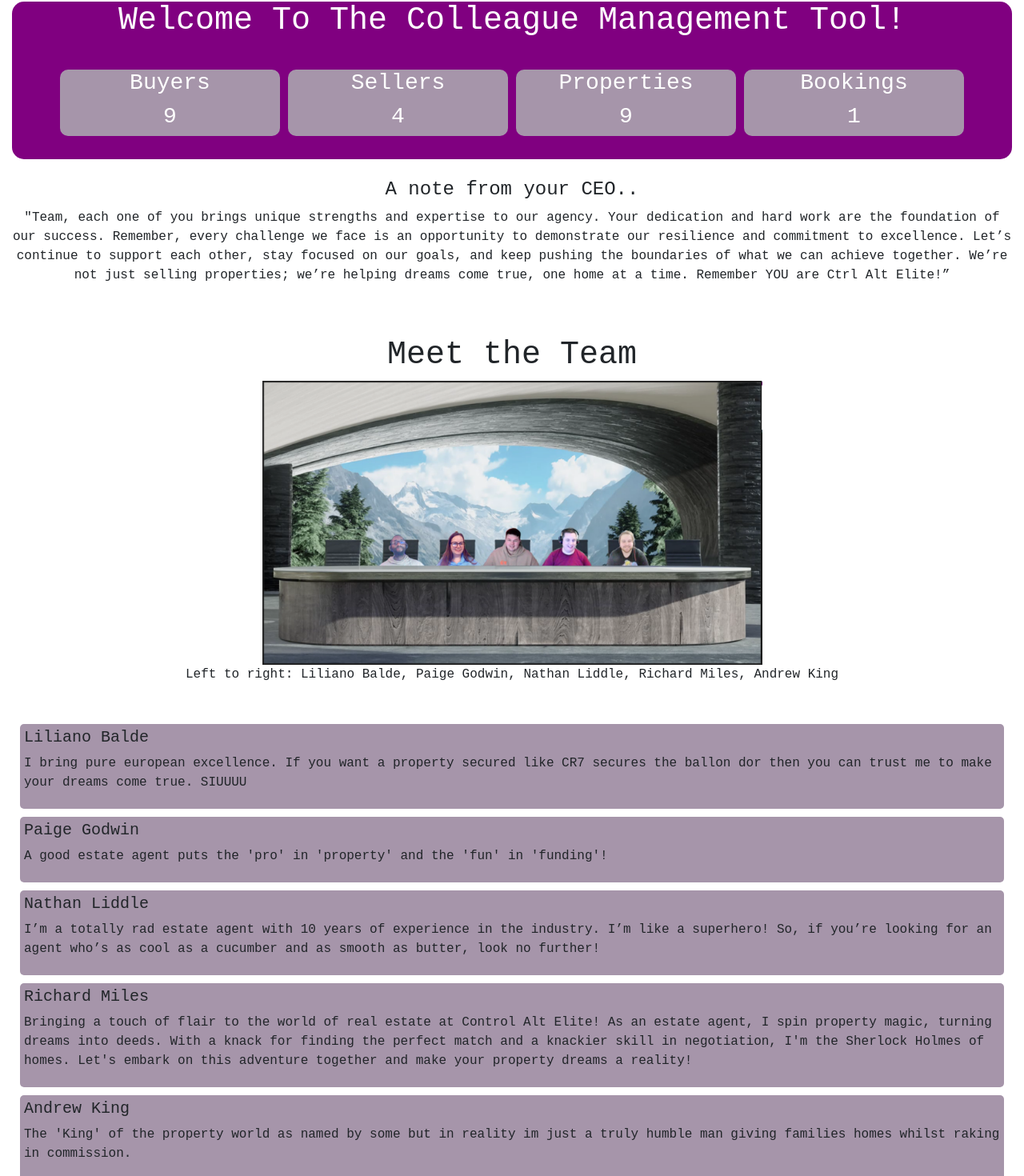
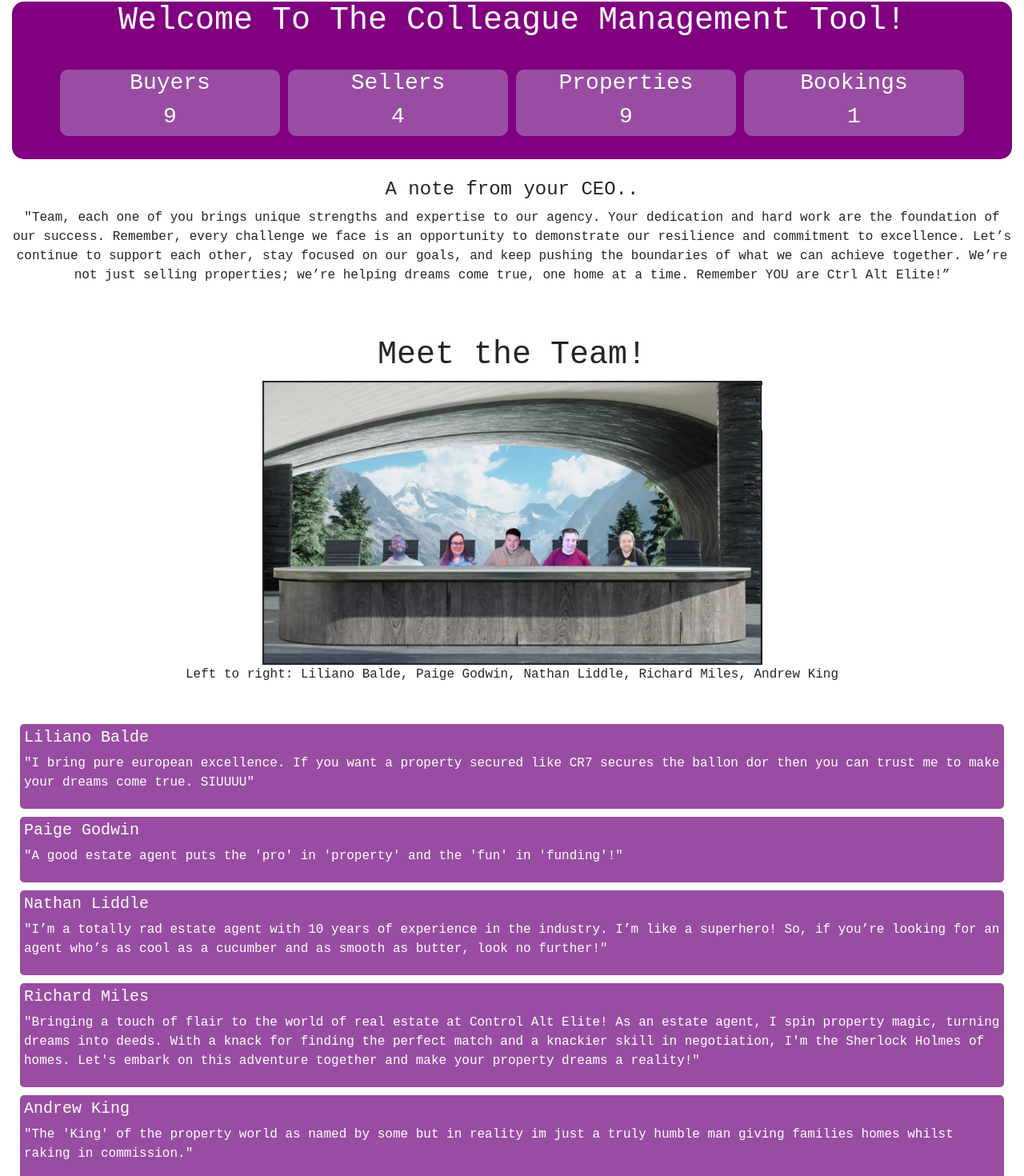
Before and after one commit to AndykingSkywalker/ctrl_alt_elite, a React (Create React App) app: page / in a window 1280 px wide. Shown: the part 88-1558 px from the top of the page at 80% size. Built offline with nearby package versions, Linux system fonts and the light colour scheme; data requests are answered from the project's data file.

Commit message:
styling almost there

```diff
--- a/src/Components/Booking.jsx
+++ b/src/Components/Booking.jsx
@@ -10,7 +10,7 @@ function Booking(props) {
             <td>{props.buyername}</td>
             <td>{props.date}</td>
             <td>{props.time}</td>
-            <td><button className='btn btn-danger ' type="button" onClick={() => {
+            <td><button style={{ color: "white", fontWeight: "bold", backgroundColor: "#984da2" }} type="button" onClick={() => {
                         axios.delete("http://localhost:3030/bookings/" + props.id)
                             .then(res => { props.getBookings() })
 
--- a/src/Components/HomeTotals.jsx
+++ b/src/Components/HomeTotals.jsx
@@ -50,19 +50,19 @@ function HomeTotals() {
     return (
         <div className="container text-center" >
             <div className="row">
-                <div className="col" style={{ backgroundColor: "#a695aa", borderRadius: "10px", margin: "5px" }}>
+                <div className="col" style={{ backgroundColor: "#984da2", borderRadius: "10px", margin: "5px" }}>
                     <h3>Buyers</h3>
                     <h3>{buyers.length}</h3>
                 </div>
-                <div className="col" style={{ backgroundColor: "#a695aa", borderRadius: "10px", margin: "5px" }}>
+                <div className="col" style={{ backgroundColor: "#984da2", borderRadius: "10px", margin: "5px" }}>
                     <h3>Sellers</h3>
                     <h3>{sellers.length}</h3>
                 </div>
-                <div className="col" style={{ backgroundColor: "#a695aa", borderRadius: "10px", margin: "5px" }}>
+                <div className="col" style={{ backgroundColor: "#984da2", borderRadius: "10px", margin: "5px" }}>
                     <h3>Properties</h3>
                     <h3>{properties.length}</h3>
                 </div>
-                <div className="col" style={{ backgroundColor: "#a695aa", borderRadius: "10px", margin: "5px" }}>
+                <div className="col" style={{ backgroundColor: "#984da2", borderRadius: "10px", margin: "5px" }}>
                     <h3>Bookings</h3>
                     <h3>{bookings.length}</h3>
                 </div>
--- a/src/Components/Routing/Bookings.jsx
+++ b/src/Components/Routing/Bookings.jsx
@@ -68,11 +68,11 @@ function Bookings() {
     }
     return(
         <>
+<div style={{ backgroundColor: "purple", borderRadius: "15px", color: "white", paddingBottom: "20px", width: "50%", margin: "auto" }} ></div>
+        <form onSubmit={handleSubmit} style={{marginTop: "50px"}} >
+            <input onChange={(e) => setDate (e.target.value)} value={date} type="date" name="bookings" id="bookings" className="form-control"/>
 
-        <form onSubmit={handleSubmit} style={{marginTop: "50px"}}>
-            <input onChange={(e) => setDate (e.target.value)} value={date} type="date" name="bookings" id="bookings" />
-
-            <select onChange={(e) => setTime (e.target.value)} value={time} name="timeslot" id="timeslot">
+            <select onChange={(e) => setTime (e.target.value)} value={time} name="timeslot" id="timeslot" className="form-control">
                 <option value="8:00 - 9:00">8:00 - 9:00</option>
                 <option value="9:00 - 10:00">9:00 - 10:00</option>
                 <option value="10:00 - 11:00">10:00 - 11:00</option>
@@ -85,13 +85,13 @@ function Bookings() {
             </select>
 
 
-            <BuyerDropDown value={buyername} onChange={(e) => setBuyerName (e.target.value)}/>
+            <BuyerDropDown value={buyername} onChange={(e) => setBuyerName (e.target.value)} className="form-control"/>
             <button type='submit'>Submit</button>
         </form >
+        <div/>
 
-
-        <table className="table table-bordered, " style={{ textAlign: "center", marginSide: "15%" }}>
-                <thead className="table-dark">
+        <table className="table table-bordered" style={{ textAlign: "center", marginSide: "15%" }}>
+                <thead className="table-dark" id="table-color">
                     <tr>
                         <th>Buyer</th>
                         <th>Date</th>
--- a/src/Components/Routing/Home.jsx
+++ b/src/Components/Routing/Home.jsx
@@ -25,7 +25,7 @@ function Home() {
 
                 <br/>
                 <br/>
-                <h1>Meet the Team</h1>
+                <h1>Meet the Team!</h1>
                 <a><img className='img-fluid' src={Team} alt='Team Photo' width="50%" /></a>
                 <br />
 
@@ -34,33 +34,33 @@ function Home() {
             </article>
 
             <br />
-            <section>
-                <div style={{ backgroundColor: "#a695aa", borderRadius: "5px", padding: "5px", margin: "10px"}}>
+            <section style={{color: "white"}} >
+                <div style={{ backgroundColor: "#984da2", borderRadius: "5px", padding: "5px", margin: "10px"}}>
                     <h5>Liliano Balde</h5>
-                    <p>I bring pure european excellence. If you want a property secured like CR7 secures the
-                        ballon dor then you can trust me to make your dreams come true. SIUUUU</p>
+                    <p>"I bring pure european excellence. If you want a property secured like CR7 secures the
+                        ballon dor then you can trust me to make your dreams come true. SIUUUU"</p>
                 </div>
-                <div style={{ backgroundColor: "#a695aa", borderRadius: "5px", padding: "5px", margin: "10px"}}>
+                <div style={{ backgroundColor: "#984da2", borderRadius: "5px", padding: "5px", margin: "10px"}}>
                     <h5>Paige Godwin</h5>
-                    <p>A good estate agent puts the 'pro' in 'property' and the 'fun' in 'funding'!</p>
+                    <p>"A good estate agent puts the 'pro' in 'property' and the 'fun' in 'funding'!"</p>
                 </div>
-                <div style={{ backgroundColor: "#a695aa", borderRadius: "5px", padding: "5px", margin: "10px"}}>
+                <div style={{ backgroundColor: "#984da2", borderRadius: "5px", padding: "5px", margin: "10px"}}>
                     <h5>Nathan Liddle</h5>
-                    <p>I’m a totally rad estate agent with 10 years of experience in
+                    <p>"I’m a totally rad estate agent with 10 years of experience in
                         the industry. I’m like a superhero! So, if you’re looking
-                        for an agent who’s as cool as a cucumber and as smooth as butter, look no further!</p>
+                        for an agent who’s as cool as a cucumber and as smooth as butter, look no further!"</p>
                 </div>
-                <div style={{ backgroundColor: "#a695aa", borderRadius: "5px", padding: "5px", margin: "10px"}}>
+                <div style={{ backgroundColor: "#984da2", borderRadius: "5px", padding: "5px", margin: "10px"}}>
                     <h5>Richard Miles</h5>
-                    <p>Bringing a touch of flair to the world of real estate at Control Alt Elite! As an
+                    <p>"Bringing a touch of flair to the world of real estate at Control Alt Elite! As an
                         estate agent, I spin property magic, turning dreams into deeds. With a knack for
                         finding the perfect match and a knackier skill in negotiation, I'm the Sherlock Holmes
-                        of homes. Let's embark on this adventure together and make your property dreams a reality!</p>
+                        of homes. Let's embark on this adventure together and make your property dreams a reality!"</p>
                 </div>
-                <div style={{ backgroundColor: "#a695aa", borderRadius: "5px", padding: "5px", margin: "10px"}}>
+                <div style={{ backgroundColor: "#984da2", borderRadius: "5px", padding: "5px", margin: "10px"}}>
                     <h5>Andrew King</h5>
-                    <p>The 'King' of the property world as named by some but in reality im just a truly humble man giving
-                        families homes whilst raking in commission.</p>
+                    <p>"The 'King' of the property world as named by some but in reality im just a truly humble man giving
+                        families homes whilst raking in commission."</p>
                 </div>
             </section>
 
--- a/src/Components/Routing/Properties.jsx
+++ b/src/Components/Routing/Properties.jsx
@@ -5,7 +5,7 @@ function Properties() {
     return (
     <div style={{marginTop: "50px", textAlign: "center"}}>
 
-    <h1 style={{color: "purple", fontFamily: "monospace", textDecoration: "underline", textTransform: "capitalize"}}>Properties Page</h1>
+    <h1 style={{ color: "purple", fontFamily: "monospace", textTransform: "capitalize", fontSize: "65px" }}>Properties Page</h1>
         <AddNewProperty/>
     </div>
     );
--- a/src/Components/Routing/Sellers.jsx
+++ b/src/Components/Routing/Sellers.jsx
@@ -71,13 +71,10 @@ function Sellers() {
 
         <div style={{ textAlign: "center", marginTop: "50px" }}>
             <br />
+            <h1 style={{ color: "purple", fontFamily: "monospace", textTransform: "capitalize", fontSize: "65px" }}>Sellers Page</h1>
+            <div style={{ backgroundColor: "purple", borderRadius: "15px", color: "white", paddingBottom: "20px", width: "50%", margin: "auto" }} >
 
-            <h1 style={{color: "purple", fontFamily: "monospace", textDecoration: "underline", textTransform: "capitalize"}}>Sellers Page</h1>
-
-            {/* form with inputs for each piece of data */}
-            <br />
-            <br />
-            <div >
+                <h3 style={{ color: "white", fontFamily: "monospace" }}>Add a Seller</h3>
                 <form onSubmit={handleSubmit} className="row gx-3 gy-2 align-items-center" style={{ justifyContent: "center", alignItems: "Center" }}>
 
                     {/* NEED TO FIGURE OUT HOW TO CLEAR FIELDS ON SUBMIT */}
@@ -99,7 +96,7 @@ function Sellers() {
                         <input className="form-control" value={emailAdd} onChange={event => setEmailAdd(event.target.value)} placeholder="Email Address" type="email" required></input>
 
                         <br />
-                        <button className="form-control" type="submit" style={{color: 'white', backgroundColor: 'purple' }}>Submit</button>
+                        <button className="form-control" type="submit" style={{ color: "white", fontWeight: "bold", backgroundColor: "#984da2" }}>Submit</button>
                     </div>
                 </form>
 
@@ -113,9 +110,9 @@ function Sellers() {
 
 
             <div className="col-auto">
-            <table  className="table table-bordered, " style={{color: 'white', backgroundColor: 'purple', textAlign: "center", marginSide: "15%"}}>
+                <table className="table table-bordered, " style={{ color: 'white', backgroundColor: 'purple', textAlign: "center", marginSide: "15%" }}>
 
-                <thead className="table-dark">
+                    <thead className="table-dark" id="table-color">
 
                         <tr>
                             <th>First Name</th>
```
Also changed, not shown: src/Components/AddNewProperty.jsx (+18 -21 lines), src/Components/Routing/Buyers.jsx (+8 -10 lines). Lines whose indentation alone changed are shown as unchanged.
